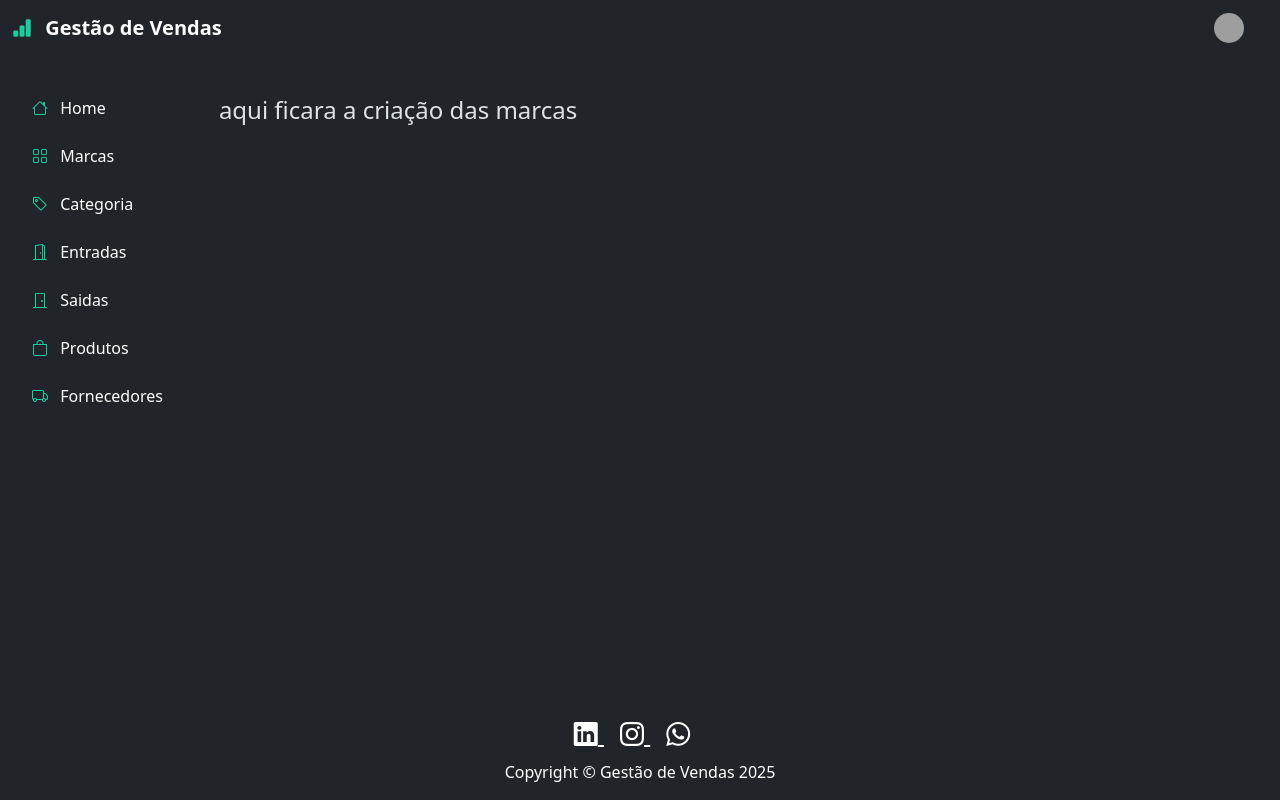
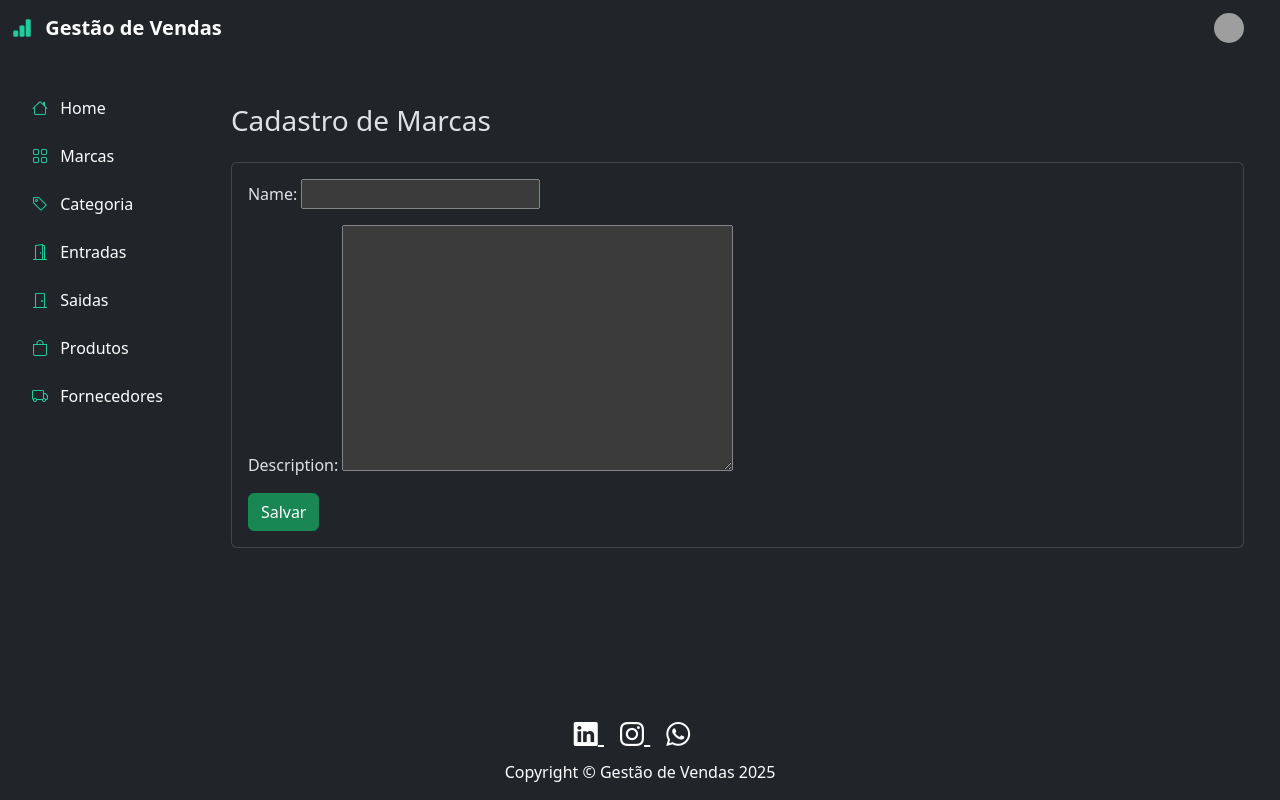
Before and after one commit to brenorodrigues77/gestao_de_vendas_django, a Django app: page /brands/create in a window 1280 px wide. Run offline with Django 5.2, Linux system fonts and the light colour scheme; grey boxes are pictures that could not be loaded.

Commit message:
Implement brand creation form layout in the front-end

```diff
--- a/brands/templates/brands_create.html
+++ b/brands/templates/brands_create.html
@@ -2,8 +2,17 @@
 {% block title %}Marcas{% endblock %}
 {% block content %}
 
-<div>
-  <h4>aqui ficara a criação das marcas</h4>
+<div class="container mt-2">
+  <h3>Cadastro de Marcas</h3>
+  <div class="card mt-4">
+    <div class="card-body">
+      <form method="post" class="form">
+        {% csrf_token %}
+        {{ form.as_p }}
+        <button type="submit" class="btn btn-success">Salvar</button>
+      </form>
+    </div>
+  </div>
 </div>
 
 {% endblock %}
```
